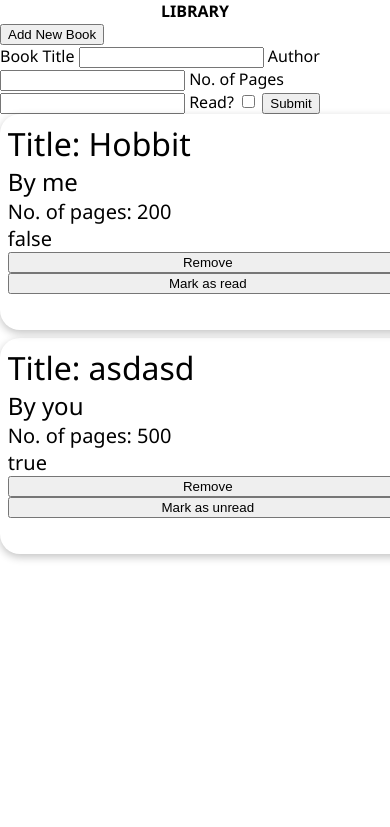
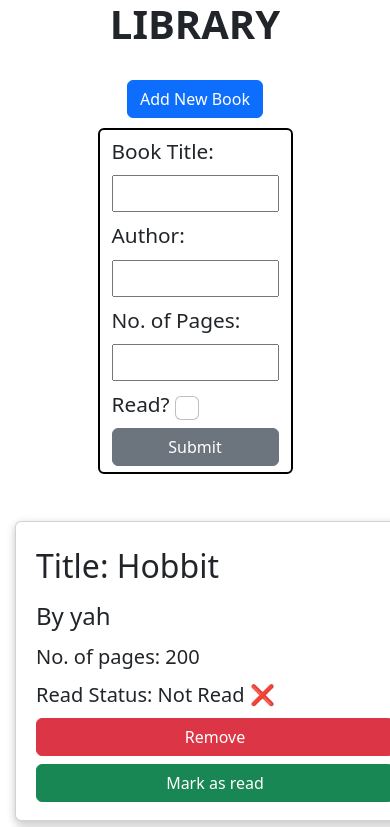
Before and after one commit to OhmPatil/library, a plain HTML site: page index.html in a window 390 px wide. Both pictures are taken after a click on the button "Add New Book". Shown: the top 827 px of the page. Drawn offline with nearby package versions, Linux system fonts and the light colour scheme.

Commit message:
Make layout fully responsive

```diff
--- a/index.html
+++ b/index.html
@@ -7,23 +7,26 @@
     <title>Library</title>
     <link rel="stylesheet" href="styles.css">
     <link rel="stylesheet" href="reset.css">
+    <link rel="stylesheet" href="https://cdn.jsdelivr.net/npm/bootstrap@5.2.0-beta1/dist/css/bootstrap.min.css">
     <script src="main.js" defer></script>
 </head>
 <body>
     <h1 class="title">LIBRARY</h1>
 
     <div class="form-container">
-        <button class="add-book-button">Add New Book</button>
-        <form action="" id="form" style="display: none;">
-            <label for="title">Book Title</label>
+        <button class="add-book-button btn btn-primary">Add New Book</button>
+        <form action="" id="form" class="form-control" style="display: none;">
+            <label for="title">Book Title:</label>
             <input type="text" name="title" id="form-title">
-            <label for="author">Author</label>
+            <label for="author">Author:</label>
             <input type="text" name="author" id="form-author">
-            <label for="pages">No. of Pages</label>
+            <label for="pages">No. of Pages:</label>
             <input type="number" name="pages" id="form-pages">
-            <label for="isRead">Read?</label>
-            <input type="checkbox" name="isRead" id="form-isRead">
-            <button class="submit" type="submit">Submit</button>
+            <div class="checkbox">
+                <label for="isRead">Read?</label>
+                <input type="checkbox" class="form-check-input" name="isRead" id="form-isRead">
+            </div>
+            <button class="submit btn btn-secondary" type="submit">Submit</button>
         </form>
     </div>
     <div class="book-container">
--- a/main.js
+++ b/main.js
@@ -37,8 +37,8 @@ function addBook(title, author, pages, isRead){
     addBookToDom()
 }
 
-addBook('Hobbit', 'me', 200, false)
-addBook('asdasd', 'you', 500, true)
+addBook('Hobbit', 'yah', 200, false)
+addBook('asdasd', 'woo', 500, true)
 
 // Function to make card and display book on page
 function addBookToDom(){
@@ -66,19 +66,26 @@ function addBookToDom(){
 
         let isRead = document.createElement('div')
         isRead.classList.add('isRead')
-        isRead.textContent = myBook.isRead
+        if (!myBook.isRead) isRead.textContent = 'Read Status: Not Read ❌'
+        else isRead.textContent = 'Read Status: Read ✅'
 
         let removeButton = document.createElement('button')
         removeButton.classList.add('remove-button')
+        removeButton.classList.add('btn')
+        removeButton.classList.add('btn-danger')
         removeButton.textContent = 'Remove'
 
         let isReadButton = document.createElement('button')
         isReadButton.classList.add('isReadButton')
         if (!myBook.isRead){
             isReadButton.textContent = 'Mark as read'
+            isReadButton.classList.add('btn')
+            isReadButton.classList.add('btn-success')
         }
         else{
             isReadButton.textContent = 'Mark as unread'
+            isReadButton.classList.add('btn')
+            isReadButton.classList.add('btn-warning')
         }
 
         card.appendChild(title)
@@ -98,6 +105,8 @@ function addBookToDom(){
         document.querySelector('.book-container').appendChild(card)
         console.log('Card created');
         card_id++
+
+
 
         // Function to remove book from myLibrary[]
         function removeBook(){
--- a/styles.css
+++ b/styles.css
@@ -2,28 +2,33 @@
     font-family: 'Segoe UI', Tahoma, Geneva, Verdana, sans-serif;
 }
 
-
 .book-container{
     width: 100vw;
-    height: 100vh;
-    display: flex;
-    flex-direction: column;
+    display: grid;
+    grid-template-columns: repeat(auto-fit, minmax(400px,1fr));
+    grid-template-rows: repeat(auto-fit, minmax(300px, 1fr));
     gap: 1%;
+    margin-top: 2rem;
+    padding: 15px;
 
 }
 
 .card{
-    width: 400px;
-    height: 200px;
+    /* width: 400px; */
+    /* height: 200px; */
     box-shadow: rgba(0, 0, 0, 0.24) 0px 3px 8px;
     border-radius: 20px;
     display: flex;
     flex-direction: column;
-    padding: 2%;
+    padding: 5%;
+    gap: 0.5rem;
 }
 
 .title{
     text-align: center;
+    font-size: 2.5rem;
+    margin-bottom: 2rem;
+    font-weight: 700;
 }
 
 .book-title{
@@ -42,7 +47,31 @@
     font-size: 1.25rem;
 }
 
-.form{
+#form{
     display: flex;
-    gap: 2%;
+    flex-direction: column;
+    width: 50vw;
+    border: 2px solid black;
+    font-size: 1.30rem;
+    gap: 8px;
+
+
 }
+
+/* Form container */
+.form-container{
+    display: flex;
+    flex-direction: column;
+    align-items: center;
+    gap: 10px;
+}
+
+.checkbox{
+    display: flex;
+    gap: 5px;
+    align-items: center;
+}
+
+#form-isRead{
+    font-size: 1.5rem;
+}
```
